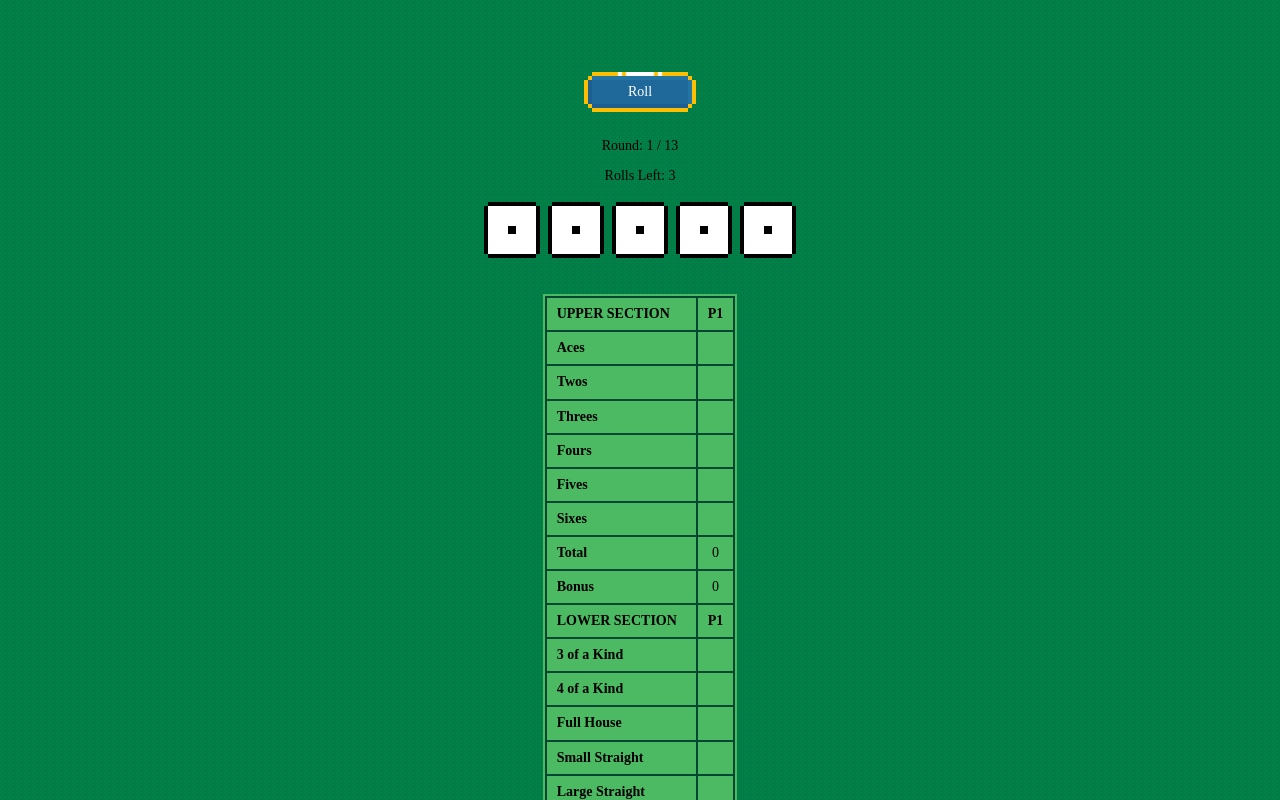
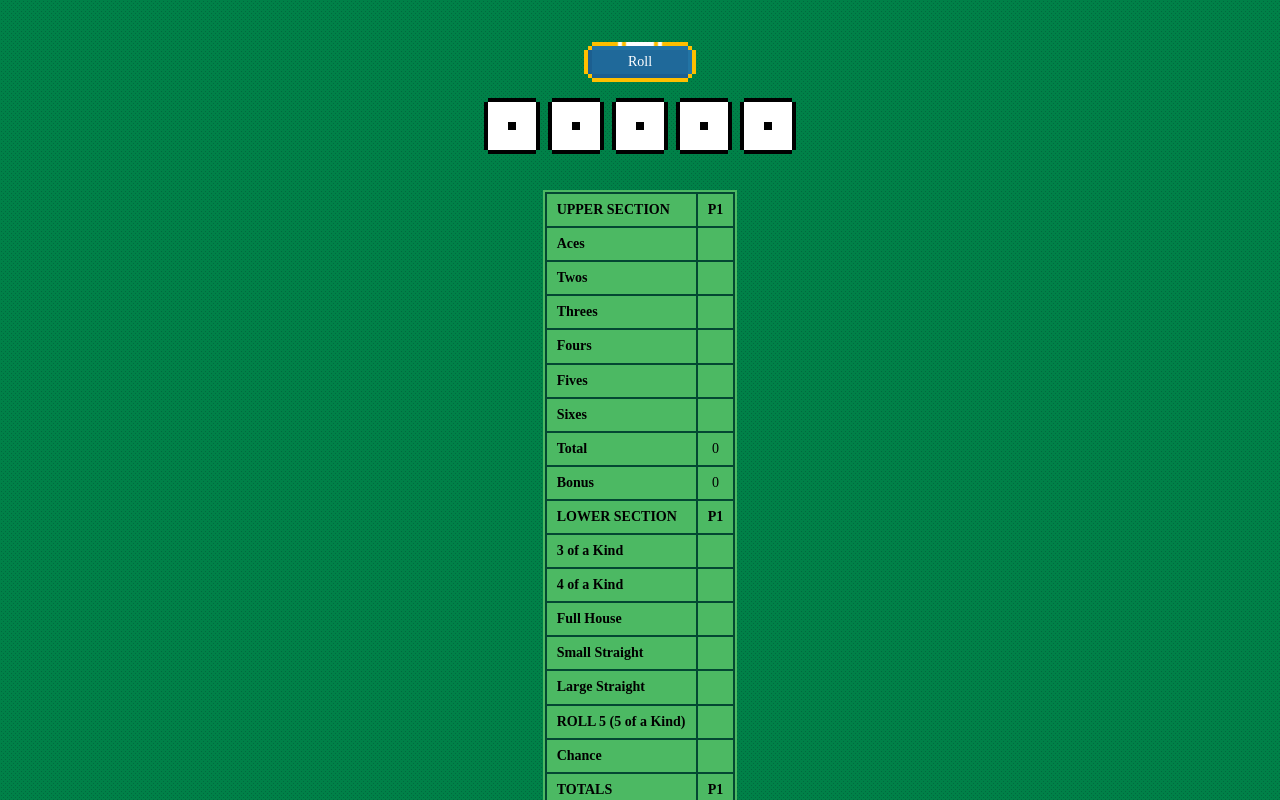
Before and after one commit to joaonunomota/roll-5, a Vue app: page / in a window 1280 px wide. Shown: the top 800 px of the page. Built offline with nearby package versions, Linux system fonts and the light colour scheme; a web font is replaced by a local one.

Commit message:
Shrink top margin and remove poor contrast text

```diff
--- a/src/App.vue
+++ b/src/App.vue
@@ -2,8 +2,7 @@
   <div id="app">
     <div v-show="!isGameOver">
       <button class="is-fancy" :disabled="!canRoll" @click="roll">Roll</button>
-      <p>Round: {{ round }} / 13</p>
-      <p>Rolls Left: {{ rolls }}</p>
+      <br />
       <v-dice
         v-for="index in [0, 1, 2, 3, 4]"
         v-model="dice[index]"
@@ -121,7 +120,7 @@ export default {
   -webkit-font-smoothing: antialiased;
   -moz-osx-font-smoothing: grayscale;
   text-align: center;
-  margin-top: 60px;
+  margin-top: 30px;
 }
 
 body {
```
